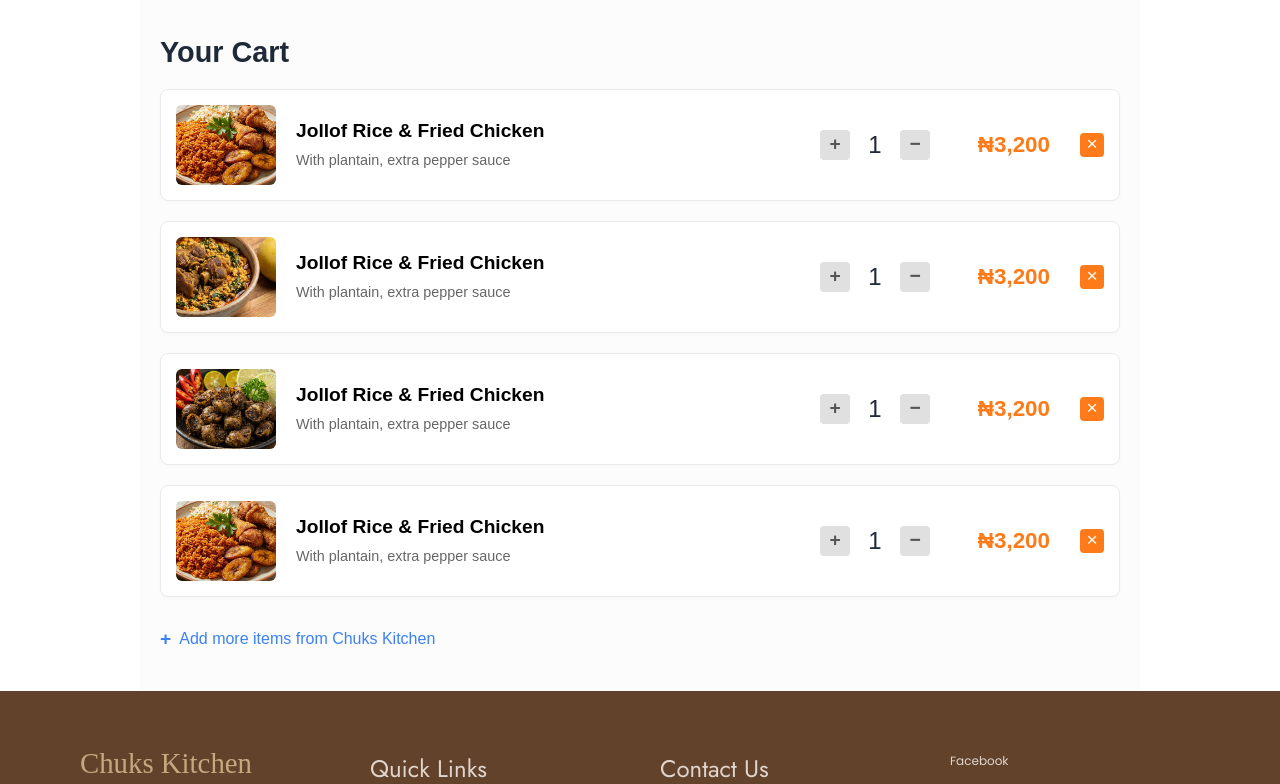
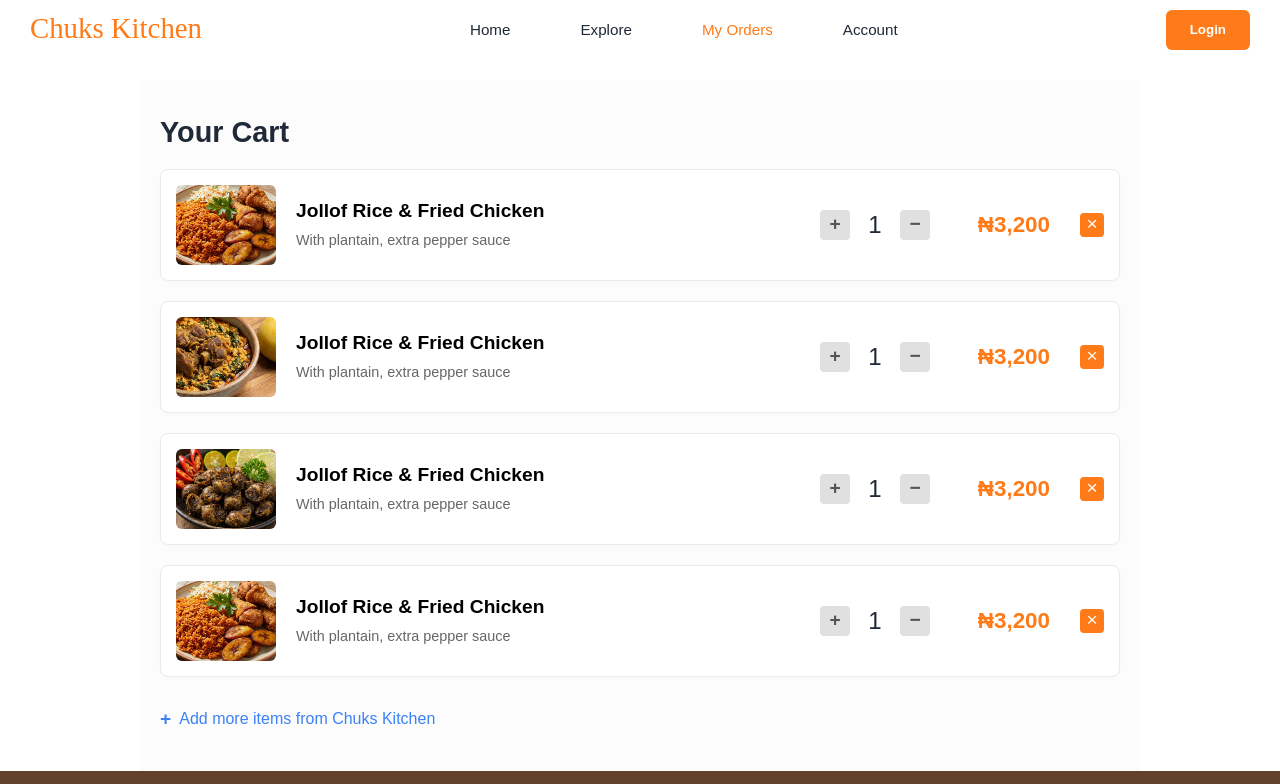
Before and after one commit to noyeosa-obazee/digital-restaurant, a React (Vite) app: page /orders in a window 1280 px wide. Shown: the top 784 px of the page. Built offline with nearby package versions, Linux system fonts and the light colour scheme; a web font is replaced by a local one.

Commit message:
feat: design app main navbar and rename hero navbar component

```diff
--- a/src/components/Cart/Cart.jsx
+++ b/src/components/Cart/Cart.jsx
@@ -1,6 +1,7 @@
 import React, { useState } from "react";
 import "./Cart.css";
 import Footer from "../Footer/Footer";
+import Navbar from "../Navbar/Navbar";
 import jollofPlate from "../../assets/images/jollof_plate.png";
 import soup from "../../assets/images/soup.png";
 import spicedSnails from "../../assets/images/spiced_snail.png";
@@ -64,6 +65,7 @@ const Cart = () => {
 
     return (
         <div>
+            <Navbar />
             <div className="cart-container">
                 <h2 className="cart-title">Your Cart</h2>
 
--- a/src/components/Hero/Hero.jsx
+++ b/src/components/Hero/Hero.jsx
@@ -1,4 +1,4 @@
-import Navbar from "../Navbar/Navbar";
+import HeroNavbar from "../HeroNavbar/HeroNavbar";
 import familyMeal from "../../assets/images/family_meal.png";
 import "./Hero.css";
 
@@ -7,17 +7,20 @@ const Hero = () => {
         <main>
             <section className="hero-container">
                 <div className="hero-image">
-          <img src={familyMeal} alt="Family sharing a Nigerian meal" />
+                    <img
+                        src={familyMeal}
+                        alt="Family sharing a Nigerian meal"
+                    />
                 </div>
 
                 <div className="hero-content">
-          <Navbar />
+                    <HeroNavbar />
                     <div className="hero-main-text">
                         <h1>Your Authentic Taste of Nigeria</h1>
                         <p className="hero-description">
-              Experience homemade flavors delivered fresh to your desk or home.
-              We bring the rich culinary heritage of Nigeria right to your
-              doorstep.
+                            Experience homemade flavors delivered fresh to your
+                            desk or home. We bring the rich culinary heritage of
+                            Nigeria right to your doorstep.
                         </p>
 
                         <div className="features-grid">
@@ -74,10 +77,18 @@ const Hero = () => {
                                         </g>
                                         <defs>
                                             <clipPath id="clip0_3306_790">
-                        <rect width="24" height="24" fill="white" />
+                                                <rect
+                                                    width="24"
+                                                    height="24"
+                                                    fill="white"
+                                                />
                                             </clipPath>
                                             <clipPath id="clip1_3306_790">
-                        <rect width="24" height="24" fill="white" />
+                                                <rect
+                                                    width="24"
+                                                    height="24"
+                                                    fill="white"
+                                                />
                                             </clipPath>
                                         </defs>
                                     </svg>
@@ -87,8 +98,12 @@ const Hero = () => {
                         </div>
 
                         <div className="cta-group">
-              <button className="btn-primary">Start Your Order</button>
-              <button className="btn-secondary">Learn More About Us</button>
+                            <button className="btn-primary">
+                                Start Your Order
+                            </button>
+                            <button className="btn-secondary">
+                                Learn More About Us
+                            </button>
                         </div>
                     </div>
                     <div className="hero-legal-footer">
--- /dev/null
+++ b/src/components/HeroNavbar/HeroNavbar.css
@@ -0,0 +1,32 @@
+.navbar {
+  display: flex;
+  justify-content: space-between;
+  align-items: center;
+  padding: 0px 0;
+  width: 100%;
+  background-color: transparent;
+  margin-top: -20px;
+}
+
+.logo-text {
+  font-family: var(--font-logo);
+  font-size: 1.8rem;
+  color: var(--primary-orange);
+  font-weight: 500;
+}
+
+.sign-in-btn {
+  background-color: transparent;
+  border: 1.5px solid var(--primary-blue);
+  color: var(--primary-blue);
+  padding: 8px 24px;
+  border-radius: 6px;
+  font-weight: 600;
+  cursor: pointer;
+  transition: all 0.3s ease;
+}
+
+.sign-in-btn:hover {
+  background-color: #f3f0ff;
+  transform: translateY(-1px);
+}
--- /dev/null
+++ b/src/components/HeroNavbar/HeroNavbar.jsx
@@ -0,0 +1,20 @@
+import "./HeroNavbar.css";
+import { Link } from "react-router-dom";
+
+const HeroNavbar = () => {
+    return (
+        <nav className="navbar">
+            <div className="navbar-logo">
+                <span className="logo-text">Chuks Kitchen</span>
+            </div>
+            <div className="navbar-actions">
+                <Link to="/login">
+                    {" "}
+                    <button className="sign-in-btn">Sign In</button>
+                </Link>
+            </div>
+        </nav>
+    );
+};
+
+export default HeroNavbar;
--- a/src/components/Navbar/Navbar.css
+++ b/src/components/Navbar/Navbar.css
@@ -1,32 +1,42 @@
+/* Add these to your existing Navbar.css */
 .navbar {
-  display: flex;
-  justify-content: space-between;
-  align-items: center;
-  padding: 0px 0;
-  width: 100%;
-  background-color: transparent;
-  margin-top: -20px;
+    padding: 30px;
+}
+.navbar-links {
+    display: flex;
+    gap: 70px;
 }
 
-.logo-text {
-  font-family: var(--font-logo);
-  font-size: 1.8rem;
-  color: var(--primary-orange);
-  font-weight: 500;
+.nav-link {
+    text-decoration: none;
+    color: var(--text-dark);
+    font-weight: 500;
+    font-size: 0.95rem;
+    transition: color 0.2s;
 }
 
-.sign-in-btn {
-  background-color: transparent;
-  border: 1.5px solid var(--primary-blue);
-  color: var(--primary-blue);
-  padding: 8px 24px;
-  border-radius: 6px;
-  font-weight: 600;
-  cursor: pointer;
-  transition: all 0.3s ease;
+.nav-link:hover {
+    color: var(--primary-orange);
 }
 
-.sign-in-btn:hover {
-  background-color: #f3f0ff;
-  transform: translateY(-1px);
+.nav-link.active-link {
+    color: var(--primary-orange);
 }
+
+/* Update the button style to match the filled orange button in the image */
+.sign-in-btn.filled {
+    background-color: var(--primary-orange);
+    color: white;
+    border: none;
+}
+
+.sign-in-btn.filled:hover {
+    background-color: #e67a1e;
+    color: white;
+}
+
+@media (max-width: 768px) {
+    .navbar-links {
+        display: none; /* Hide links on mobile for now */
+    }
+}
--- a/src/components/Navbar/Navbar.jsx
+++ b/src/components/Navbar/Navbar.jsx
@@ -1,17 +1,59 @@
+import React from "react";
+import { Link, useLocation, useNavigate } from "react-router-dom";
 import "./Navbar.css";
-import { Link } from "react-router-dom";
 
 const Navbar = () => {
+    const navigate = useNavigate();
+    const location = useLocation(); // To check which page is active
+
+    // Helper to check active state
+    const isActive = (path) =>
+        location.pathname === path ? "active-link" : "";
+
     return (
         <nav className="navbar">
-      <div className="navbar-logo">
+            <Link
+                to="/"
+                className="navbar-logo"
+                style={{ textDecoration: "none" }}
+            >
                 <span className="logo-text">Chuks Kitchen</span>
+            </Link>
+
+            {/* Centered Links (Visible on larger screens) */}
+            <div className="navbar-links">
+                <Link to="/" className={`nav-link ${isActive("/")}`}>
+                    Home
+                </Link>
+                <Link
+                    to="/explore"
+                    className={`nav-link ${isActive("/explore")}`}
+                >
+                    Explore
+                </Link>
+                <Link
+                    to="/orders"
+                    className={`nav-link ${isActive("/orders")}`}
+                >
+                    My Orders
+                </Link>
+                <Link
+                    to="/account"
+                    className={`nav-link ${isActive("/account")}`}
+                >
+                    Account
+                </Link>
             </div>
+
             <div className="navbar-actions">
-        <Link to="/login">
-          {" "}
-          <button className="sign-in-btn">Sign In</button>
-        </Link>
+                {/* If we are on orders page, show Login button as per image,
+            or Logout if you prefer logic. Sticking to image: */}
+                <button
+                    className="sign-in-btn filled"
+                    onClick={() => navigate("/login")}
+                >
+                    Login
+                </button>
             </div>
         </nav>
     );
```
Lines whose indentation alone changed are shown as unchanged.
